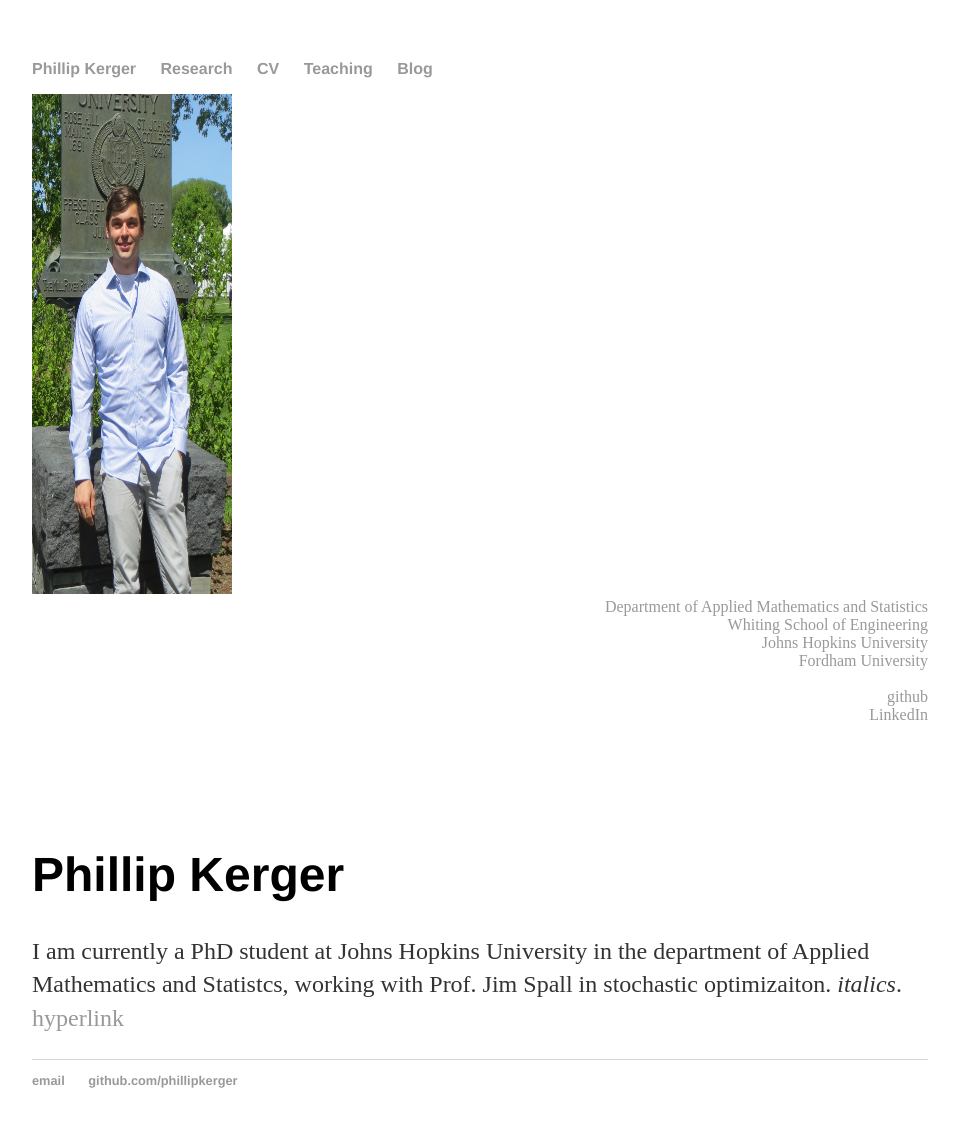
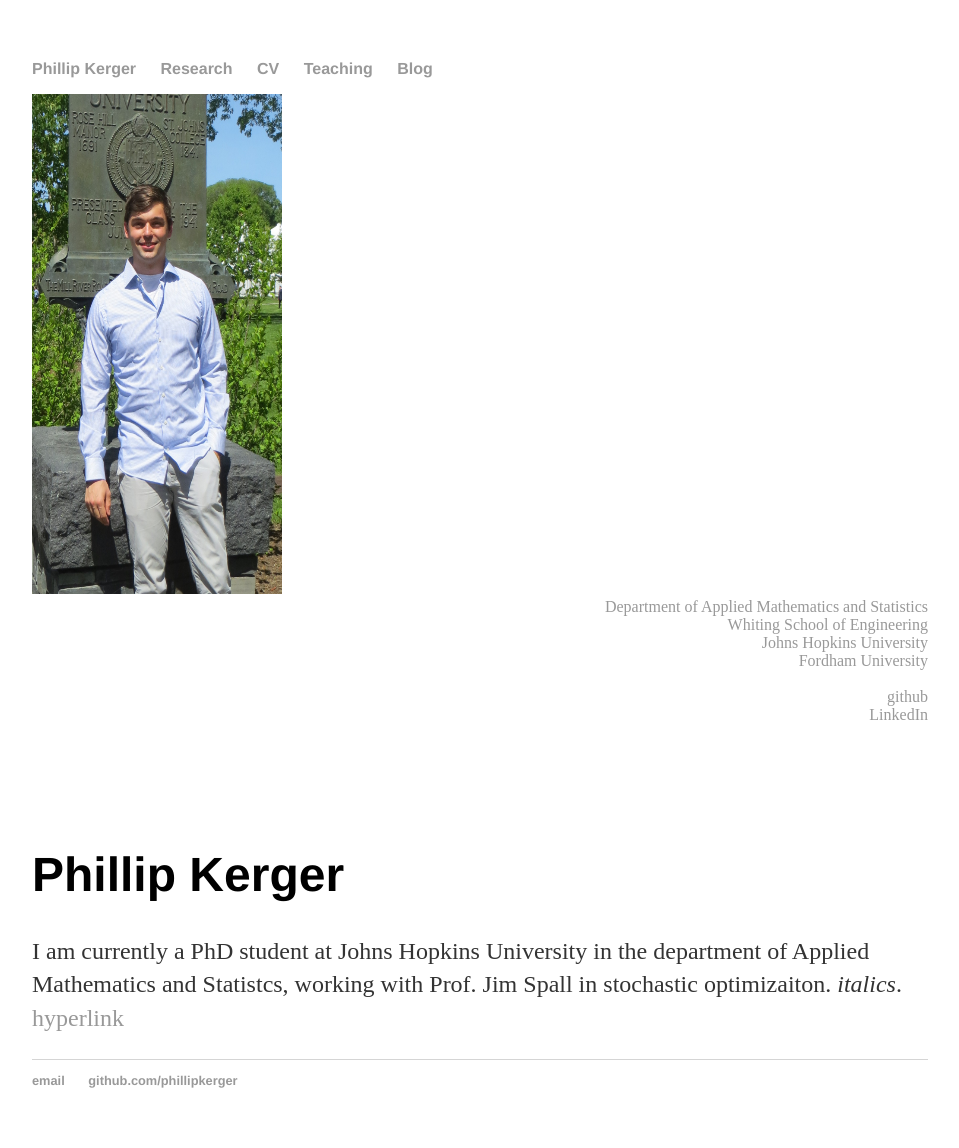
Before and after one commit to PhillipKerger/phillipkerger.github.io, a Jekyll site: the page built from index.html, in a window 1280 px wide. Shown: the whole page, without its empty margins (160-1119 px from the left). Built offline with Jekyll 4.4.1, drawn with Linux system fonts in a browser that asks for light colours.

Commit message:
Update index.html

```diff
--- a/index.html
+++ b/index.html
@@ -7,7 +7,7 @@
   <div class="span12">
     <div class="container">
 	<div class="span3">
-		<div style="text-align:left"><img src="websitephoto.jpg" style="width:200px;height:500px;">
+		<div style="text-align:left"><img src="websitephoto.jpg" style="width:250px;height:500px;">
 		</div>
 	</div>
 	<div class="span4">
```
